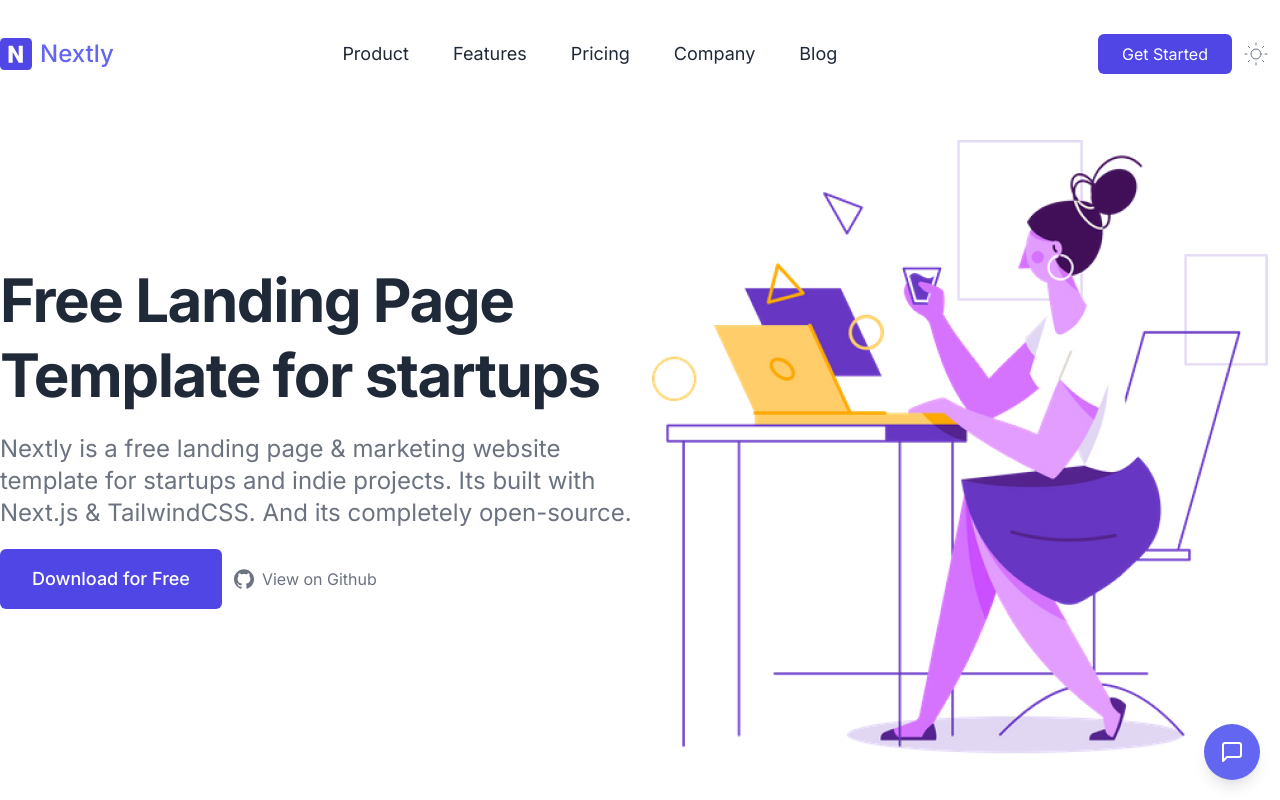
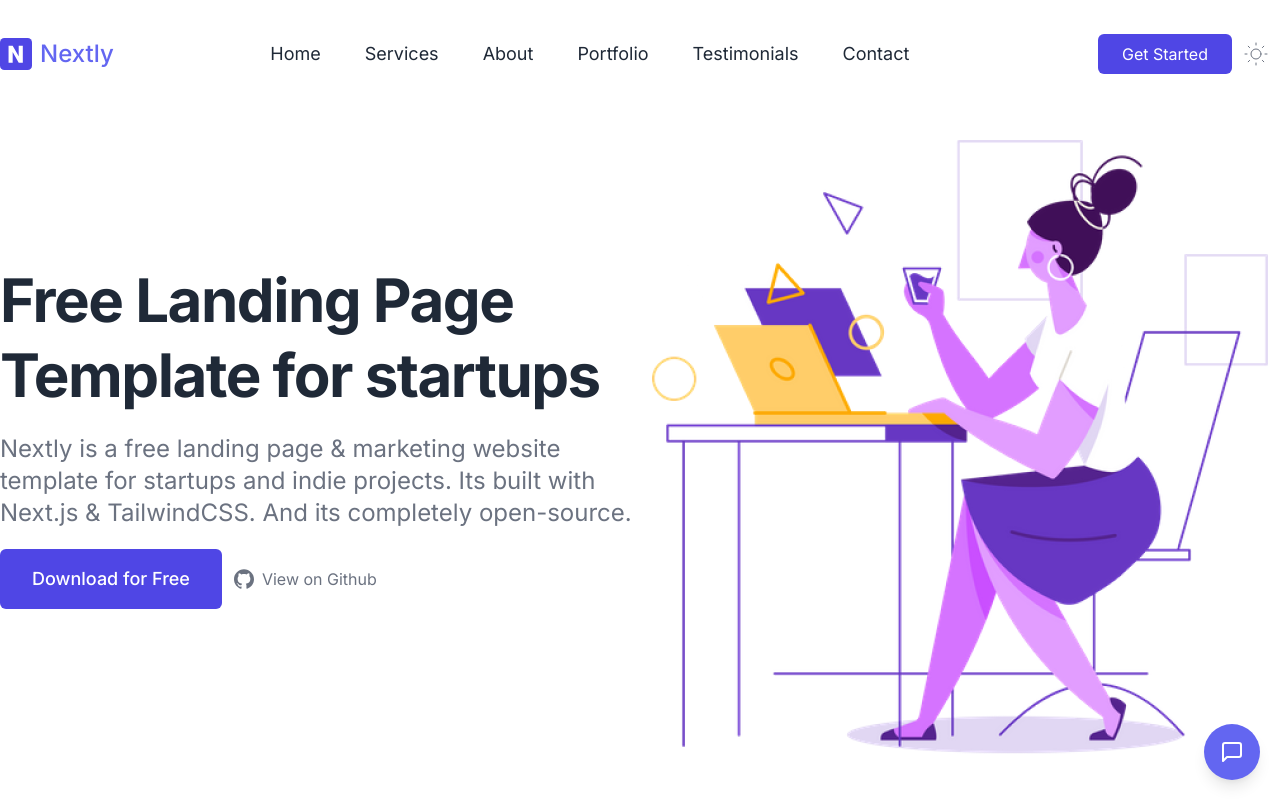
Before and after one commit to salzahir/Tekly-Site, a Next.js app: page / in a window 1280 px wide. Shown: the top 800 px of the page. Built offline with nearby package versions, Linux system fonts and the light colour scheme.

Commit message:
feat: integrated custom navbar navigation into template

```diff
--- a/components/navbar.js
+++ b/components/navbar.js
@@ -3,7 +3,14 @@
 import { Disclosure } from "@headlessui/react";
 
 export default function Navbar() {
-  const navigation = ["Product", "Features", "Pricing", "Company", "Blog"];
+  const navigation = [
+    { name: "Home", href: "#hero" },
+    { name: "Services", href: "#services" },
+    { name: "About", href: "#about" },
+    { name: "Portfolio", href: "#portfolio" },
+    { name: "Testimonials", href: "#testimonials" },
+    { name: "Contact", href: "#contact" }
+  ];
 
   return (
     <div className="w-full">
@@ -54,9 +61,9 @@
                 <Disclosure.Panel className="flex flex-wrap w-full my-5 lg:hidden">
                   <>
                     {navigation.map((item, index) => (
-                      <Link key={index} href="/">
+                      <Link key={index} href={item.href}>
                         <a className="w-full px-4 py-2 -ml-4 text-gray-500 rounded-md dark:text-gray-300 hover:text-indigo-500 focus:text-indigo-500 focus:bg-indigo-100 focus:outline-none dark:focus:bg-trueGray-700">
-                          {item}
+                          {item.name}
                         </a>
                       </Link>
                     ))}
@@ -75,11 +82,11 @@
         {/* menu  */}
         <div className="hidden text-center lg:flex lg:items-center">
           <ul className="items-center justify-end flex-1 pt-6 list-none lg:pt-0 lg:flex">
-            {navigation.map((menu, index) => (
+            {navigation.map((item, index) => (
               <li className="mr-3 nav__item" key={index}>
-                <Link href="/">
+                <Link href={item.href}>
                   <a className="inline-block px-4 py-2 text-lg font-normal text-gray-800 no-underline rounded-md dark:text-gray-200 hover:text-indigo-500 focus:text-indigo-500 focus:bg-indigo-100 focus:outline-none">
-                    {menu}
+                    {item.name}
                   </a>
                 </Link>
               </li>
```
